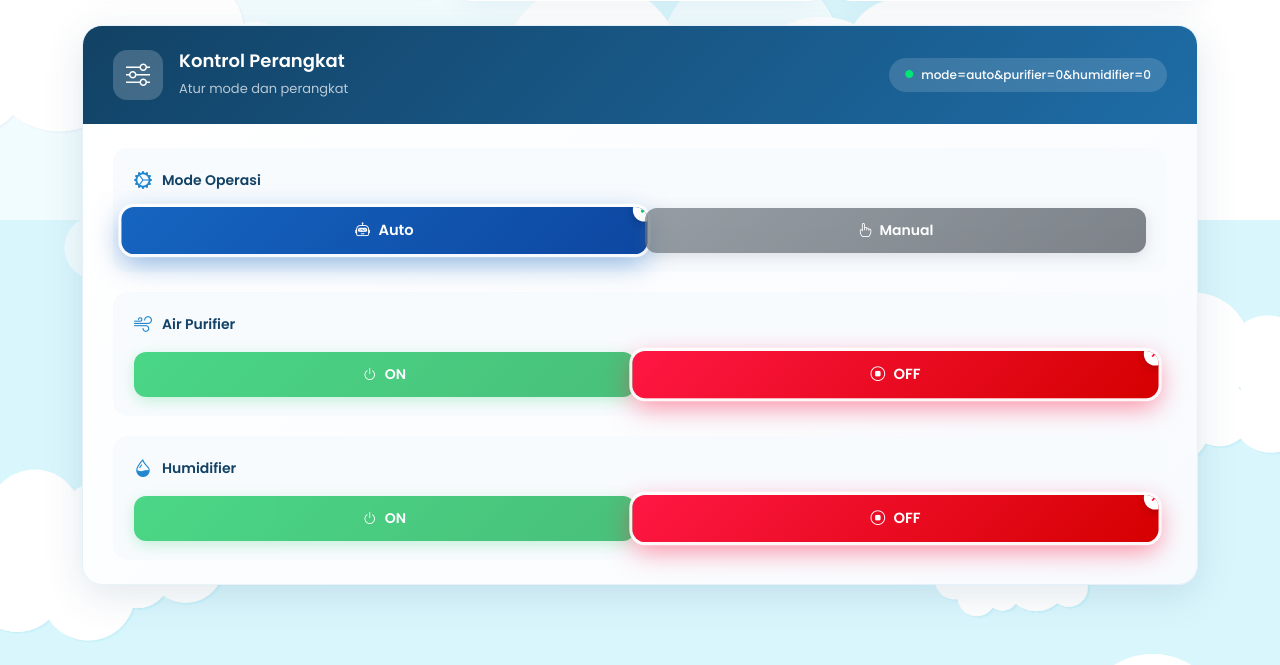
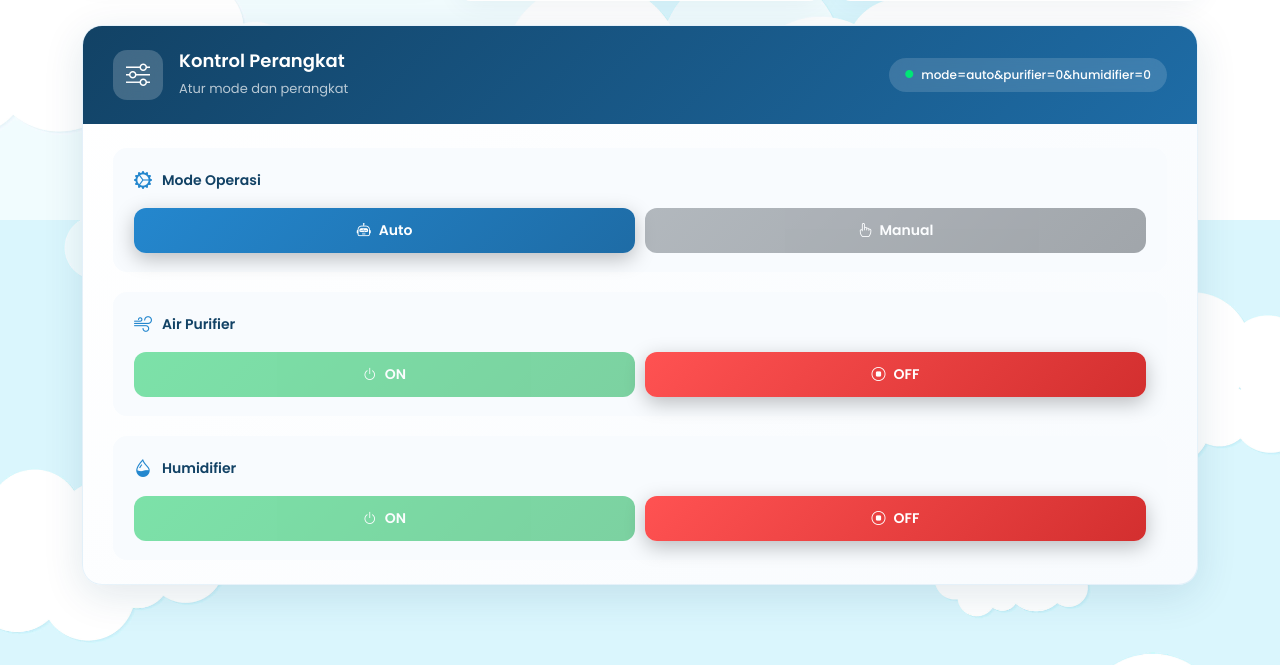
Before and after one commit to iamrizkii/pemantauan-udara, a PHP site: page / in a window 1280 px wide. Shown: the part 633-1298 px from the top of the page. Run offline with PHP 8.4, Linux system fonts and the light colour scheme; a user stored in the database is signed in; data comes from the database, SQL or seed files in the repository.

Commit message:
Simplify active button styles - use opacity only

```diff
--- a/assets/css/style.css
+++ b/assets/css/style.css
@@ -705,62 +705,20 @@ body {
 }
 
 /* ===== ACTIVE STATE STYLES ===== */
+/* Tombol aktif - warna lebih terang */
 .ctrl-btn.active {
-  transform: scale(1.05);
-  box-shadow: 0 0 0 3px rgba(255, 255, 255, 0.9), 0 8px 25px rgba(0, 0, 0, 0.25);
-  position: relative;
+  opacity: 1;
+  box-shadow: 0 6px 20px rgba(0, 0, 0, 0.25);
 }
 
-.ctrl-btn.active::after {
-  content: '✓';
-  position: absolute;
-  top: -8px;
-  right: -8px;
-  width: 22px;
-  height: 22px;
-  background: #fff;
-  border-radius: 50%;
-  display: flex;
-  align-items: center;
-  justify-content: center;
-  font-size: 12px;
-  font-weight: bold;
-  color: #00c853;
-  box-shadow: 0 2px 8px rgba(0, 0, 0, 0.2);
-}
-
-.ctrl-btn-auto.active {
-  background: linear-gradient(135deg, #1565c0 0%, #0d47a1 100%);
-  box-shadow: 0 0 0 3px rgba(255, 255, 255, 0.9), 0 8px 25px rgba(21, 101, 192, 0.5);
-}
-
-.ctrl-btn-manual.active {
-  background: linear-gradient(135deg, #37474f 0%, #263238 100%);
-  box-shadow: 0 0 0 3px rgba(255, 255, 255, 0.9), 0 8px 25px rgba(55, 71, 79, 0.5);
-}
-
-.ctrl-btn-on.active {
-  background: linear-gradient(135deg, #00e676 0%, #00c853 100%);
-  box-shadow: 0 0 0 3px rgba(255, 255, 255, 0.9), 0 8px 25px rgba(0, 230, 118, 0.5);
-}
-
-.ctrl-btn-off.active {
-  background: linear-gradient(135deg, #ff1744 0%, #d50000 100%);
-  box-shadow: 0 0 0 3px rgba(255, 255, 255, 0.9), 0 8px 25px rgba(255, 23, 68, 0.5);
-}
-
-.ctrl-btn-off.active::after {
-  content: '✕';
-  color: #ff1744;
-}
-
-/* Inactive button (dimmed) */
+/* Tombol tidak aktif - lebih redup */
 .ctrl-btn:not(.active) {
-  opacity: 0.7;
+  opacity: 0.5;
+  box-shadow: none;
 }
 
 .ctrl-btn:not(.active):hover {
-  opacity: 1;
+  opacity: 0.8;
 }
 
 /* Responsive */
```
